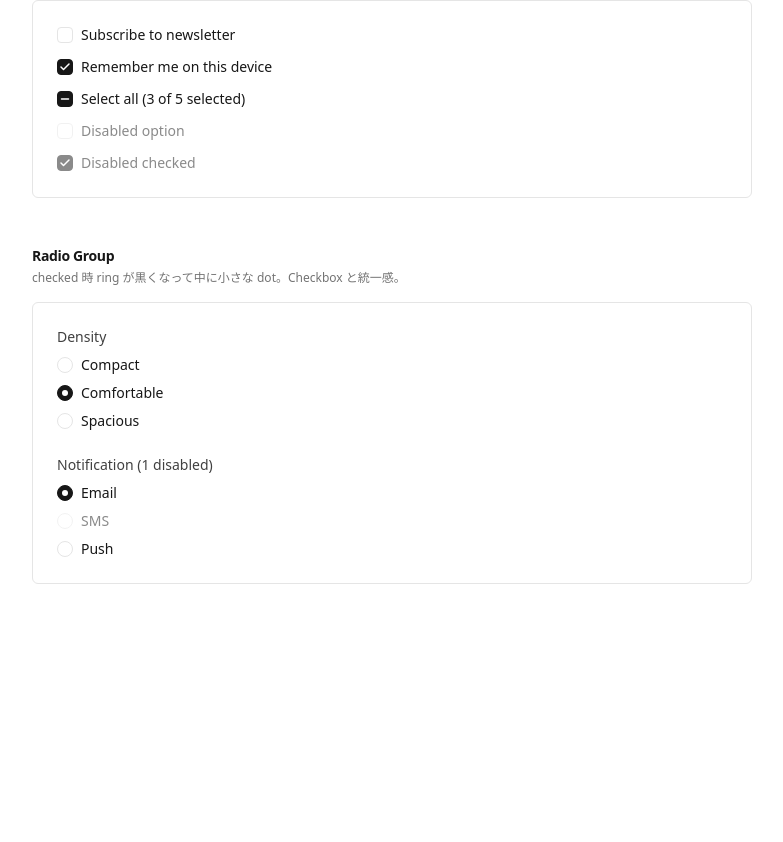
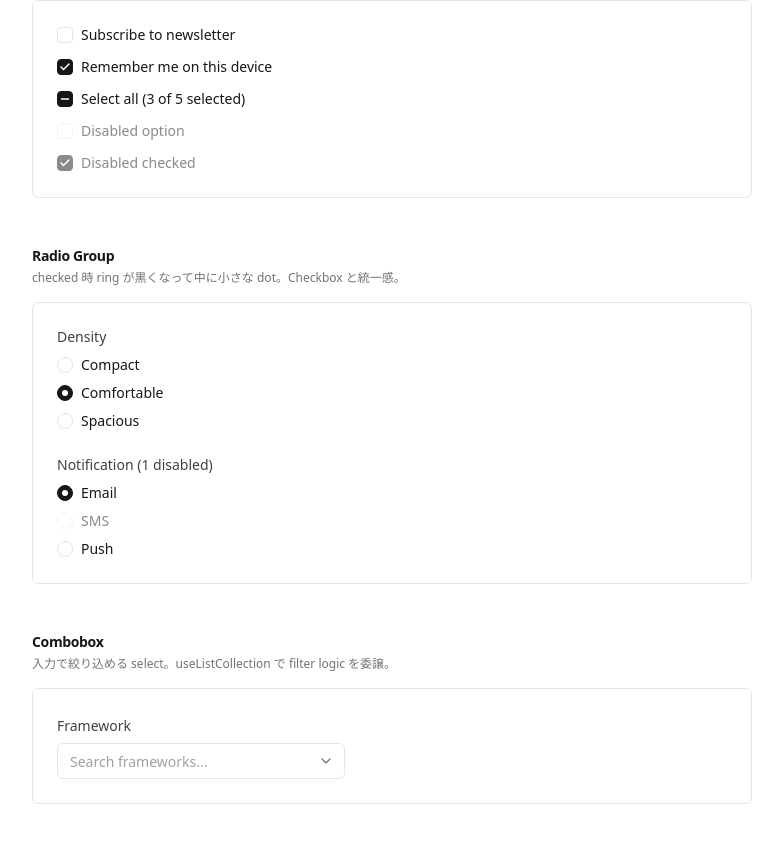
Before and after one commit to ashunar0/hisui, a React (Vite) app: page /dev in a window 1280 px wide. Shown: the part 792-1634 px from the top of the page, without its empty margins (248-1031 px from the left). Before the commit the page ends 1424 px from the top, so only its background shows below. Built offline with nearby package versions, Linux system fonts and the light colour scheme.

Commit message:
feat: Combobox primitive (Ark UI) を追加、useListCollection で filter 内蔵の framework 検索 demo

```diff
--- /dev/null
+++ b/src/components/ui/combobox.tsx
@@ -0,0 +1,154 @@
+import {
+  Combobox as ArkCombobox,
+  useListCollection,
+} from "@ark-ui/react/combobox";
+import { Portal } from "@ark-ui/react/portal";
+import type { ComponentProps } from "react";
+import { cn } from "@/lib/utils";
+
+const Root = ArkCombobox.Root;
+
+function Label({
+  className,
+  ...props
+}: ComponentProps<typeof ArkCombobox.Label>) {
+  return (
+    <ArkCombobox.Label
+      className={cn("text-sm font-medium text-fg-soft", className)}
+      {...props}
+    />
+  );
+}
+
+function Control({
+  className,
+  ...props
+}: ComponentProps<typeof ArkCombobox.Control>) {
+  return (
+    <ArkCombobox.Control
+      className={cn(
+        "relative mt-1.5 inline-flex h-9 w-full items-center rounded-md border border-border bg-surface transition-colors",
+        "focus-within:ring-2 focus-within:ring-fg/20",
+        "data-disabled:cursor-not-allowed data-disabled:opacity-50",
+        className,
+      )}
+      {...props}
+    />
+  );
+}
+
+function Input({
+  className,
+  ...props
+}: ComponentProps<typeof ArkCombobox.Input>) {
+  return (
+    <ArkCombobox.Input
+      className={cn(
+        "h-full flex-1 bg-transparent px-3 text-sm text-fg placeholder:text-fg-subtle focus:outline-none",
+        className,
+      )}
+      {...props}
+    />
+  );
+}
+
+function Trigger({
+  className,
+  ...props
+}: ComponentProps<typeof ArkCombobox.Trigger>) {
+  return (
+    <ArkCombobox.Trigger
+      className={cn(
+        "flex h-full w-9 cursor-pointer items-center justify-center text-fg-muted hover:text-fg",
+        "[&_svg]:transition-transform data-[state=open]:[&_svg]:rotate-180",
+        className,
+      )}
+      {...props}
+    />
+  );
+}
+
+function ClearTrigger({
+  className,
+  ...props
+}: ComponentProps<typeof ArkCombobox.ClearTrigger>) {
+  return (
+    <ArkCombobox.ClearTrigger
+      className={cn(
+        "flex h-full w-7 cursor-pointer items-center justify-center text-fg-muted hover:text-fg",
+        className,
+      )}
+      {...props}
+    />
+  );
+}
+
+function Content({
+  className,
+  ...props
+}: ComponentProps<typeof ArkCombobox.Content>) {
+  return (
+    <Portal>
+      <ArkCombobox.Positioner>
+        <ArkCombobox.Content
+          className={cn(
+            "max-h-72 min-w-[var(--reference-width)] overflow-auto rounded-md border border-border bg-surface p-1 shadow-md focus:outline-none",
+            "data-[state=open]:animate-menu-open",
+            className,
+          )}
+          {...props}
+        />
+      </ArkCombobox.Positioner>
+    </Portal>
+  );
+}
+
+function Empty({
+  className,
+  ...props
+}: ComponentProps<typeof ArkCombobox.Empty>) {
+  return (
+    <ArkCombobox.Empty
+      className={cn(
+        "px-2 py-3 text-center text-xs text-fg-muted",
+        className,
+      )}
+      {...props}
+    />
+  );
+}
+
+function Item({
+  className,
+  ...props
+}: ComponentProps<typeof ArkCombobox.Item>) {
+  return (
+    <ArkCombobox.Item
+      className={cn(
+        "flex cursor-pointer items-center justify-between gap-2 rounded-sm px-2 py-1.5 text-sm text-fg-soft outline-none",
+        "data-highlighted:bg-hover data-highlighted:text-fg",
+        className,
+      )}
+      {...props}
+    />
+  );
+}
+
+const ItemText = ArkCombobox.ItemText;
+const ItemIndicator = ArkCombobox.ItemIndicator;
+
+export const Combobox = {
+  Root,
+  Label,
+  Control,
+  Input,
+  Trigger,
+  ClearTrigger,
+  Content,
+  Empty,
+  Item,
+  ItemText,
+  ItemIndicator,
+};
+
+export { useListCollection };
--- a/src/screens/Dev.tsx
+++ b/src/screens/Dev.tsx
@@ -1,8 +1,9 @@
 import type { ReactNode } from "react";
 import { Link } from "react-router";
-import { Bold, Italic, Link2, Underline } from "lucide-react";
+import { Bold, Check, ChevronDown, Italic, Link2, Underline } from "lucide-react";
 import { Button } from "@/components/ui/button";
 import { Checkbox } from "@/components/ui/checkbox";
+import { Combobox, useListCollection } from "@/components/ui/combobox";
 import { Dialog } from "@/components/ui/dialog";
 import { Field } from "@/components/ui/field";
 import { IconButton } from "@/components/ui/icon-button";
@@ -66,6 +67,13 @@ export function Dev() {
         description="checked 時 ring が黒くなって中に小さな dot。Checkbox と統一感。"
       >
         <RadioGroupDemo />
+      </Section>
+
+      <Section
+        title="Combobox"
+        description="入力で絞り込める select。useListCollection で filter logic を委譲。"
+      >
+        <ComboboxDemo />
       </Section>
     </div>
   );
@@ -144,6 +152,58 @@ function DestructiveDialog() {
         </div>
       </Dialog.Content>
     </Dialog.Root>
+  );
+}
+
+const ALL_FRAMEWORKS = [
+  { value: "react", label: "React" },
+  { value: "vue", label: "Vue" },
+  { value: "svelte", label: "Svelte" },
+  { value: "solid", label: "Solid" },
+  { value: "angular", label: "Angular" },
+  { value: "qwik", label: "Qwik" },
+  { value: "ember", label: "Ember" },
+  { value: "preact", label: "Preact" },
+  { value: "lit", label: "Lit" },
+  { value: "alpine", label: "Alpine.js" },
+];
+
+function ComboboxDemo() {
+  const { collection, filter } = useListCollection({
+    initialItems: ALL_FRAMEWORKS,
+    itemToString: (item) => item.label,
+    itemToValue: (item) => item.value,
+    filter: (itemText, filterText) =>
+      itemText.toLowerCase().includes(filterText.toLowerCase()),
+  });
+
+  return (
+    <div className="w-72">
+      <Combobox.Root
+        collection={collection}
+        onInputValueChange={(e) => filter(e.inputValue)}
+        openOnClick
+      >
+        <Combobox.Label>Framework</Combobox.Label>
+        <Combobox.Control>
+          <Combobox.Input placeholder="Search frameworks..." />
+          <Combobox.Trigger>
+            <ChevronDown className="size-4" />
+          </Combobox.Trigger>
+        </Combobox.Control>
+        <Combobox.Content>
+          <Combobox.Empty>No results</Combobox.Empty>
+          {collection.items.map((item) => (
+            <Combobox.Item key={item.value} item={item}>
+              <Combobox.ItemText>{item.label}</Combobox.ItemText>
+              <Combobox.ItemIndicator>
+                <Check className="size-4" />
+              </Combobox.ItemIndicator>
+            </Combobox.Item>
+          ))}
+        </Combobox.Content>
+      </Combobox.Root>
+    </div>
   );
 }
 
```
